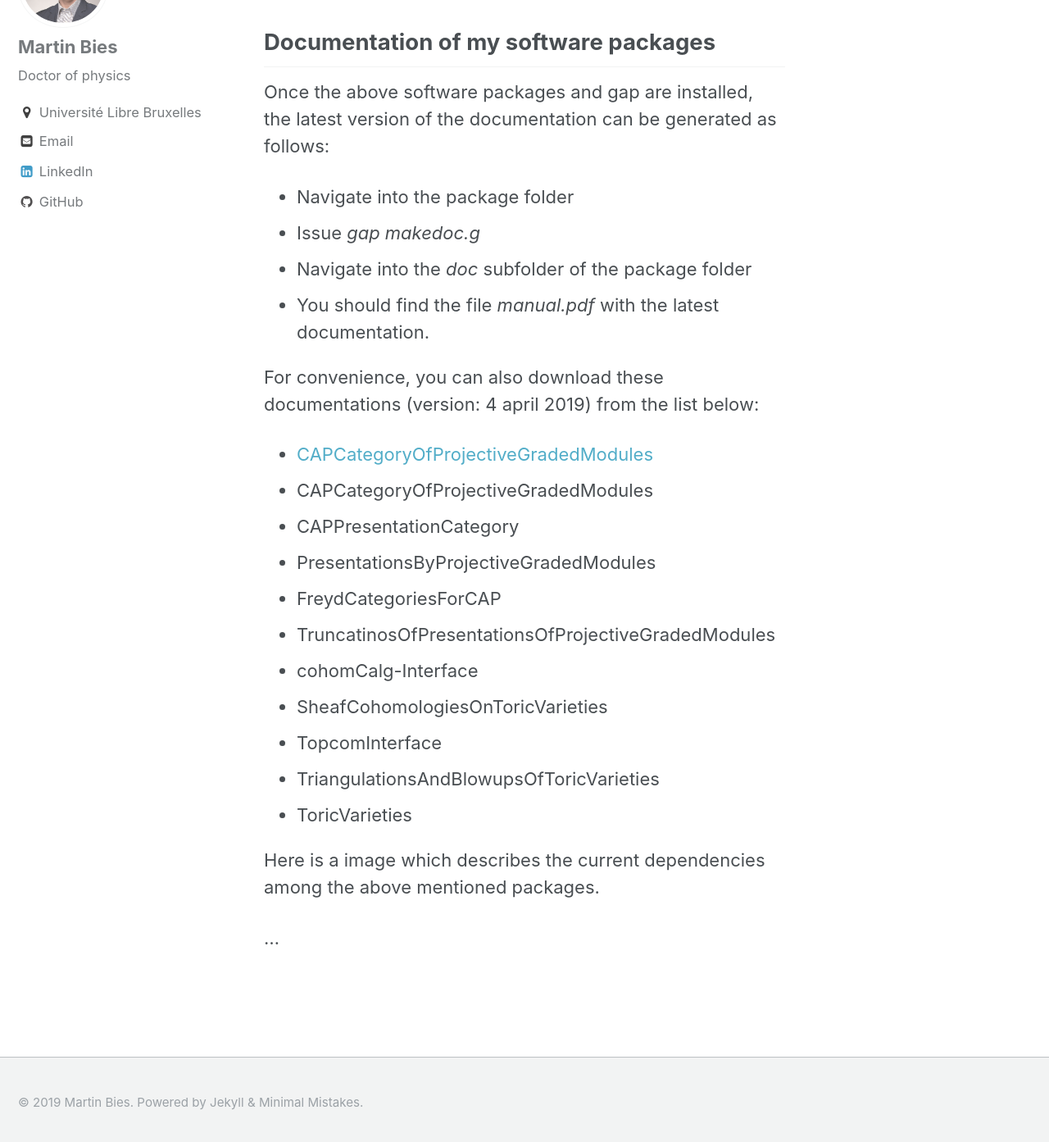
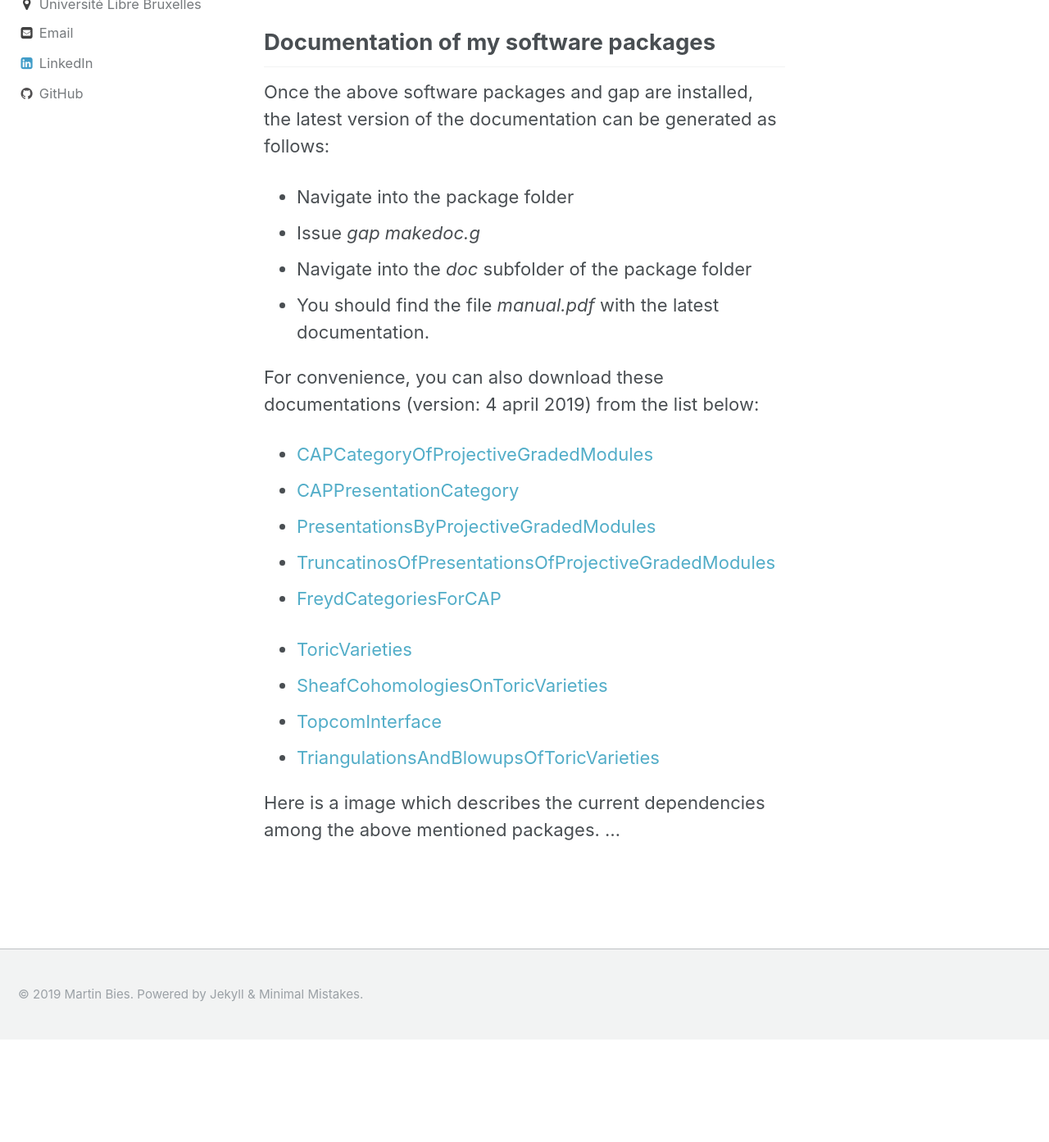
Before and after one commit to MartinBies/MartinBies.github.io, a Jekyll site: the page built from _pages/research.md, in a window 1280 px wide and 1400 px high, scrolled down 3698 px. Shown: the top 1393 px of the window at 82% size. Built offline with Jekyll 4.4.1, drawn with Linux system fonts in a browser that asks for light colours; after the commit the page ends 4966 px from its top, so only the background shows below that.

Commit message:
Added links to the other documentations also

```diff
--- a/_pages/research.md
+++ b/_pages/research.md
@@ -85,17 +85,15 @@ Once the above software packages and gap are installed, the latest version of th
 For convenience, you can also download these documentations (version: 4 april 2019) from the list below:
 
 * [CAPCategoryOfProjectiveGradedModules](/CAPCategoryOfProjectiveGradedModules.pdf)
-* CAPCategoryOfProjectiveGradedModules
-* CAPPresentationCategory
-* PresentationsByProjectiveGradedModules
-* FreydCategoriesForCAP
-* TruncatinosOfPresentationsOfProjectiveGradedModules
-* cohomCalg-Interface
-* SheafCohomologiesOnToricVarieties
-* TopcomInterface
-* TriangulationsAndBlowupsOfToricVarieties
-* ToricVarieties
+* [CAPPresentationCategory](/CAPPresentationCategory.pdf)
+* [PresentationsByProjectiveGradedModules](/PresentationsByProjectiveGradedModules.pdf)
+* [TruncatinosOfPresentationsOfProjectiveGradedModules](/TruncatinosOfPresentationsOfProjectiveGradedModules.pdf)
+* [FreydCategoriesForCAP](/FreydCategoriesForCAP.pdf)
+
+* [ToricVarieties](/ToricVarieties.pdf)
+* [SheafCohomologiesOnToricVarieties](/SheafCohomologiesOnToricVarieties.pdf)
+* [TopcomInterface](/TopcomInterface.pdf)
+* [TriangulationsAndBlowupsOfToricVarieties](/TriangulationsAndBlowupsOfToricVarieties.pdf)
 
 Here is a image which describes the current dependencies among the above mentioned packages.
-
 ...
```
